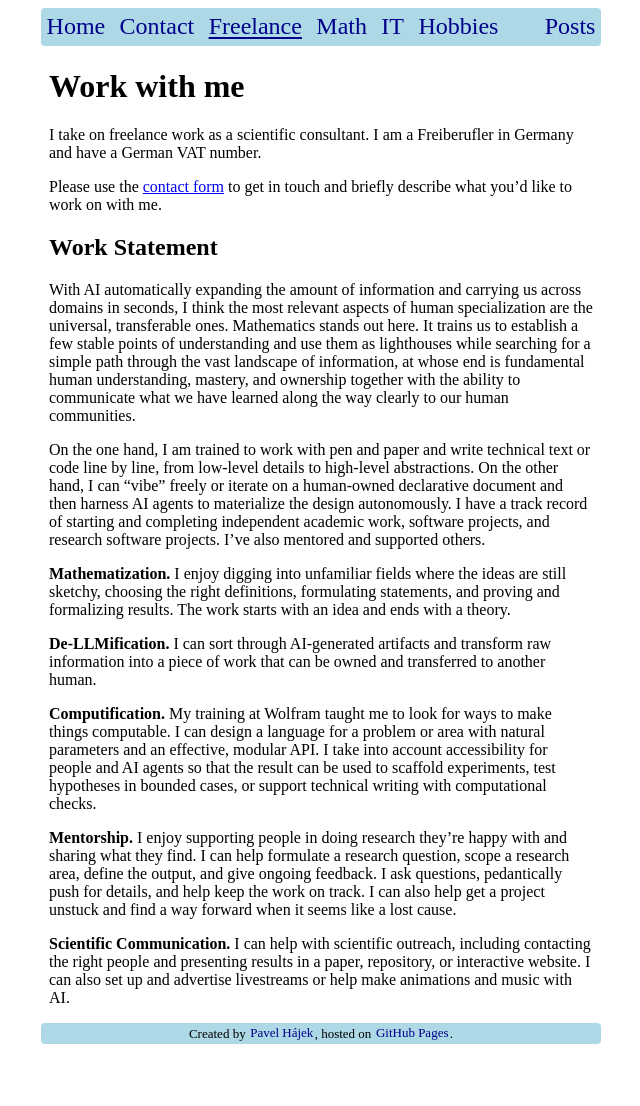
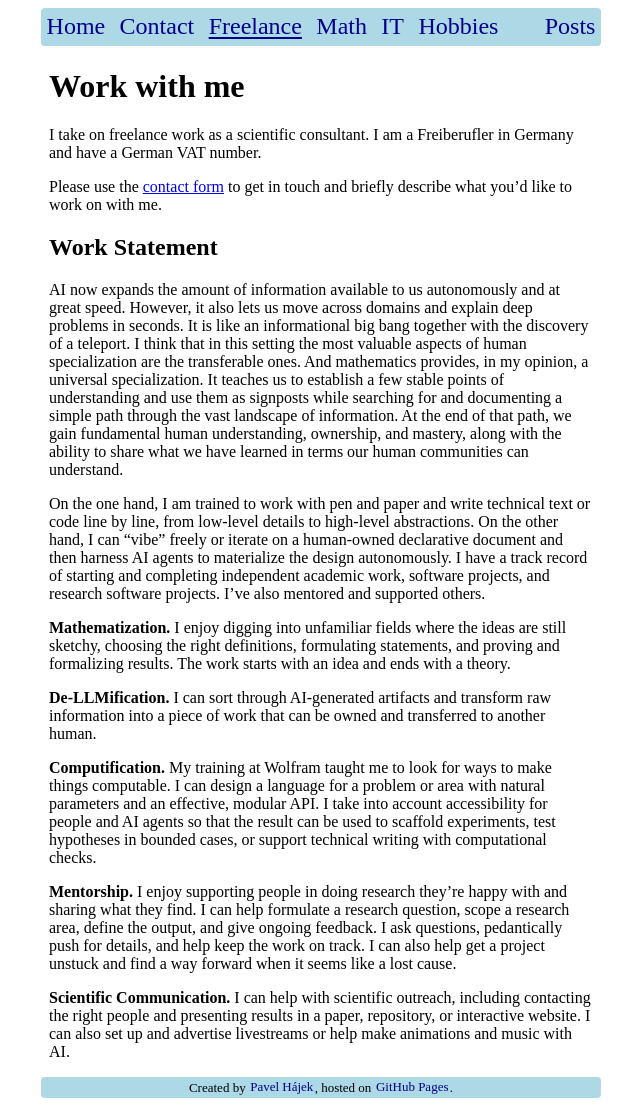
Before and after one commit to p135246/p135246.github.io, a Jekyll site: the page built from WorkWithMe.md, in a window 1280 px wide. Shown: the whole page, without its empty margins (319-959 px from the left). Built offline with Jekyll 4.4.1, drawn with Linux system fonts in a browser that asks for light colours; before the commit the page ends 1052 px from its top, so only the background shows below that.

Commit message:
Revise the Work Statement opening

```diff
--- a/WorkWithMe.md
+++ b/WorkWithMe.md
@@ -14,7 +14,7 @@ Please use the [contact form][contact] to get in touch and briefly describe what
 
 ## Work Statement
 
-With AI automatically expanding the amount of information and carrying us across domains in seconds, I think the most relevant aspects of human specialization are the universal, transferable ones. Mathematics stands out here. It trains us to establish a few stable points of understanding and use them as lighthouses while searching for a simple path through the vast landscape of information, at whose end is fundamental human understanding, mastery, and ownership together with the ability to communicate what we have learned along the way clearly to our human communities.
+AI now expands the amount of information available to us autonomously and at great speed. However, it also lets us move across domains and explain deep problems in seconds. It is like an informational big bang together with the discovery of a teleport. I think that in this setting the most valuable aspects of human specialization are the transferable ones. And mathematics provides, in my opinion, a universal specialization. It teaches us to establish a few stable points of understanding and use them as signposts while searching for and documenting a simple path through the vast landscape of information. At the end of that path, we gain fundamental human understanding, ownership, and mastery, along with the ability to share what we have learned in terms our human communities can understand.
 
 On the one hand, I am trained to work with pen and paper and write technical text or code line by line, from low-level details to high-level abstractions. On the other hand, I can “vibe” freely or iterate on a human-owned declarative document and then harness AI agents to materialize the design autonomously. I have a track record of starting and completing independent academic work, software projects, and research software projects. I’ve also mentored and supported others.
 
```
